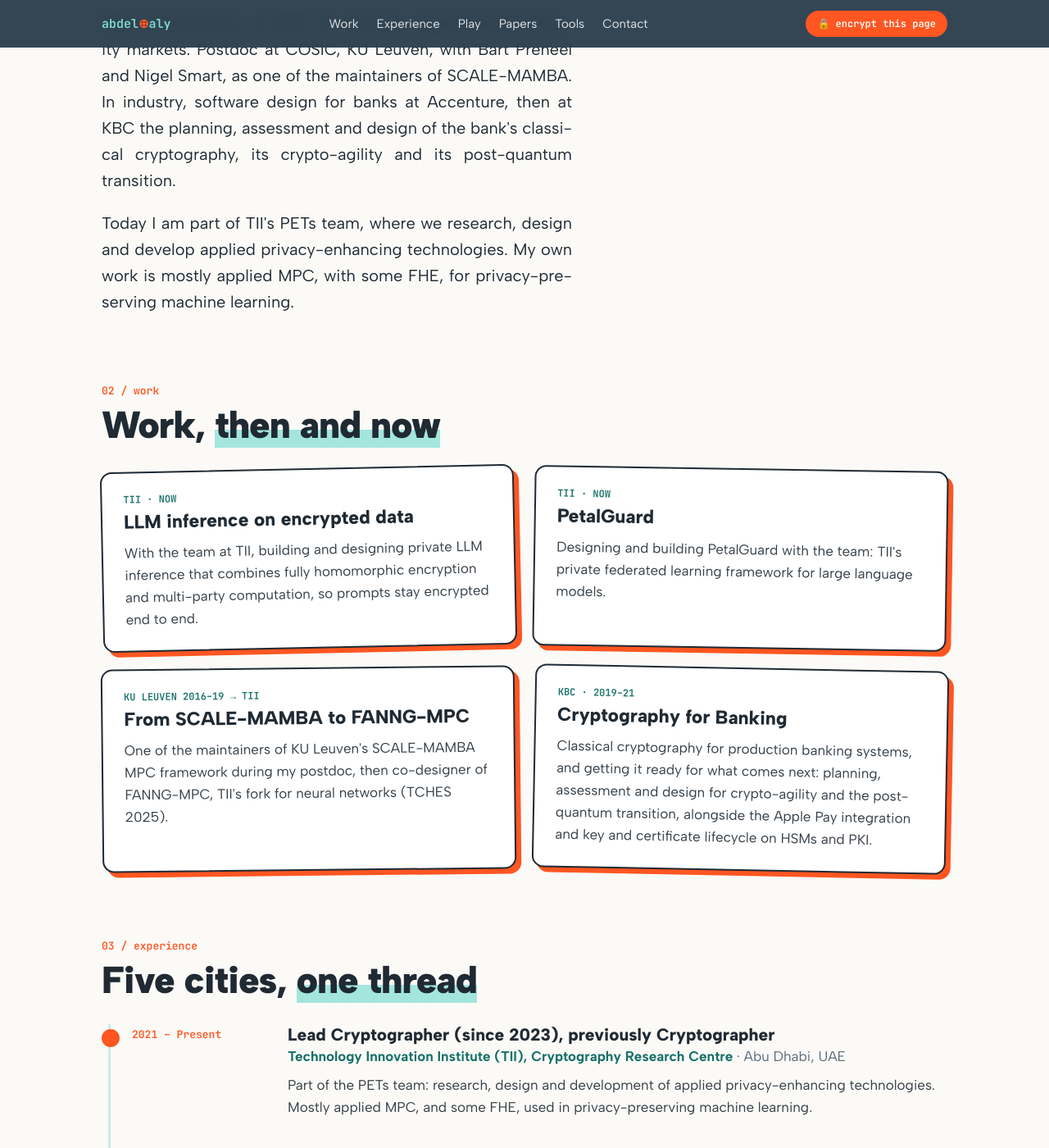
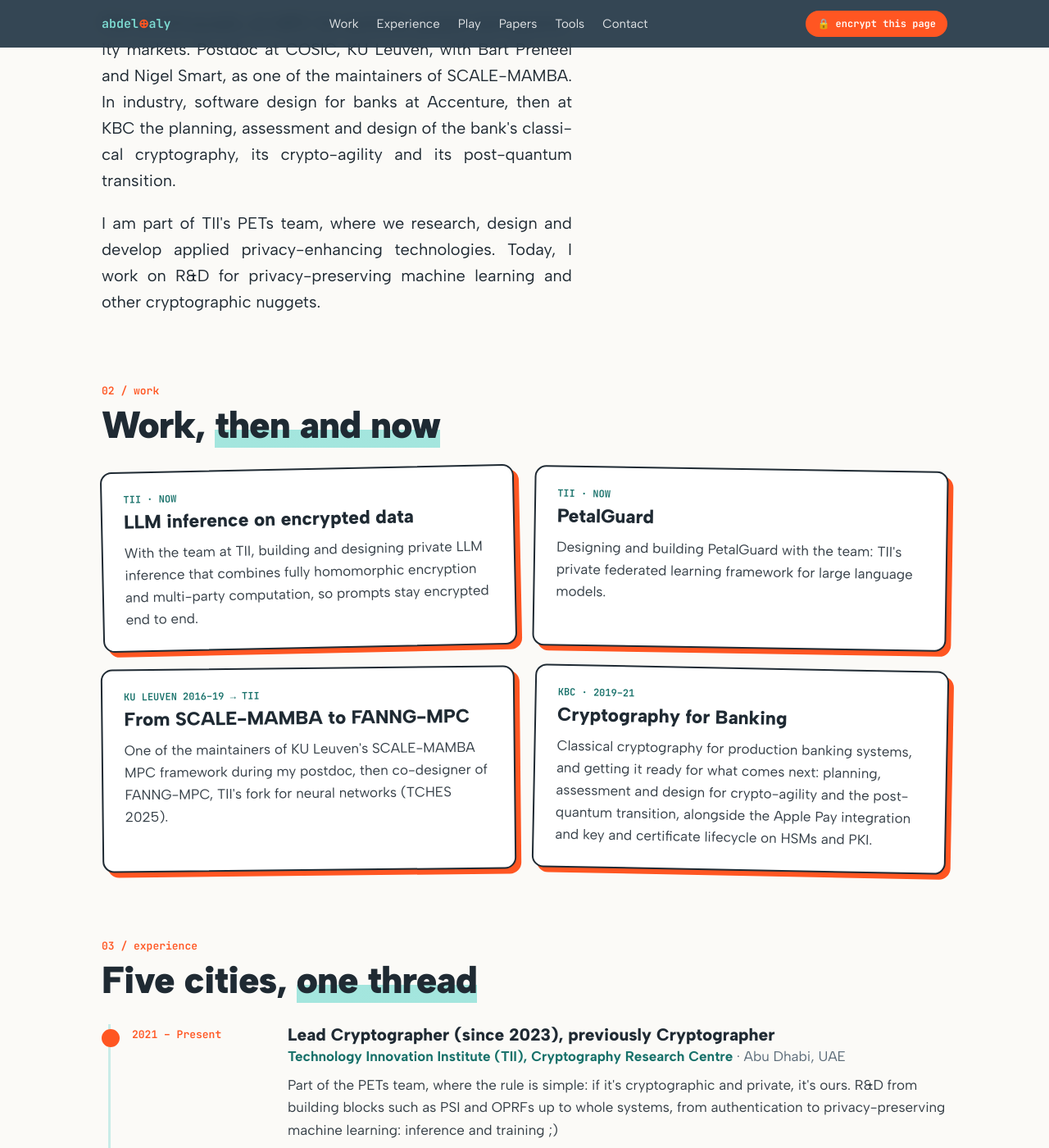
Before and after one commit to abdelrahamanaly/abdelrahamanaly.github.io, a Jekyll site: the page built from index.html, in a window 1280 px wide and 1400 px high, scrolled down 1165 px. Shown: the whole window at 82% size. Built offline with Jekyll 4.4.1, drawn with Linux system fonts in a browser that asks for light colours; some of the changed text lies outside the part shown.

Commit message:
About, TII and contact wording
Co-Authored-By: Claude Opus 5.5 <noreply@anthropic.com>

```diff
--- a/_data/experience.yml
+++ b/_data/experience.yml
@@ -4,7 +4,7 @@
   org: Technology Innovation Institute (TII), Cryptography Research Centre
   place: Abu Dhabi, UAE
   dates: 2021 – Present
-  summary: "Part of the PETs team: research, design and development of applied privacy-enhancing technologies. Mostly applied MPC, and some FHE, used in privacy-preserving machine learning."
+  summary: "Part of the PETs team, where the rule is simple: if it's cryptographic and private, it's ours. R&D from building blocks such as PSI and OPRFs up to whole systems, from authentication to privacy-preserving machine learning: inference and training ;)"
 
 - title: Cryptographic Engineer
   org: KBC Group, Belgium's second-largest bank
--- a/_data/profile.yml
+++ b/_data/profile.yml
@@ -51,12 +51,12 @@ about:
       planning, assessment and design of the bank's classical cryptography, its crypto-agility
       and its post-quantum transition.
     - >-
-      Today I am part of TII's PETs team, where we research, design and develop applied
-      privacy-enhancing technologies. My own work is mostly applied MPC, with some FHE,
-      for privacy-preserving machine learning.
+      I am part of TII's PETs team, where we research, design and develop applied
+      privacy-enhancing technologies. Today, I work on R&D for privacy-preserving machine
+      learning and other cryptographic nuggets.
 
 contact:
   heading: "Say hello."
-  text: "Always glad to hear from fellow researchers and students: questions about a paper, MPC or FHE, or an idea worth trying."
+  text: "Always glad to hear from anyone building, researching or studying cryptography, in academia or in tech: a question about MPC or FHE, a paper, or an idea worth trying."
 
 footer: "this page is not encrypted. mostly. press"
```
